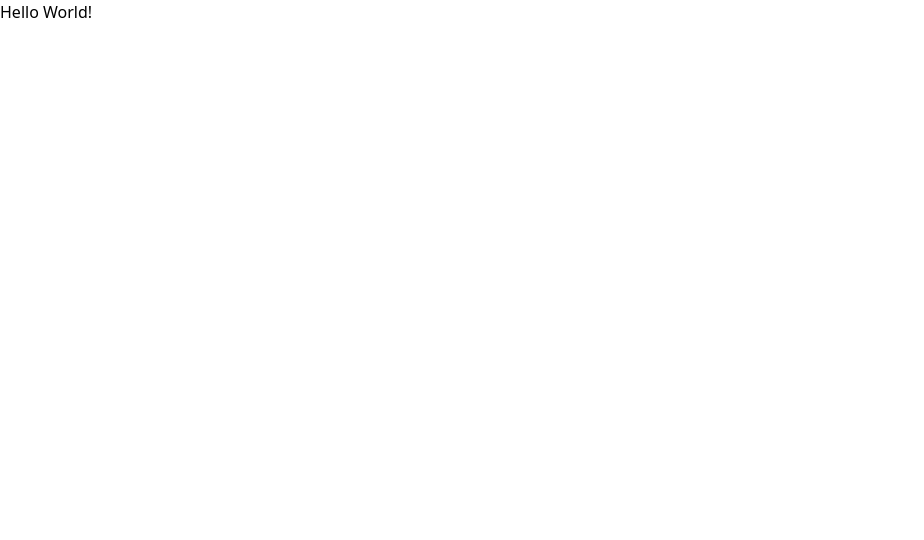
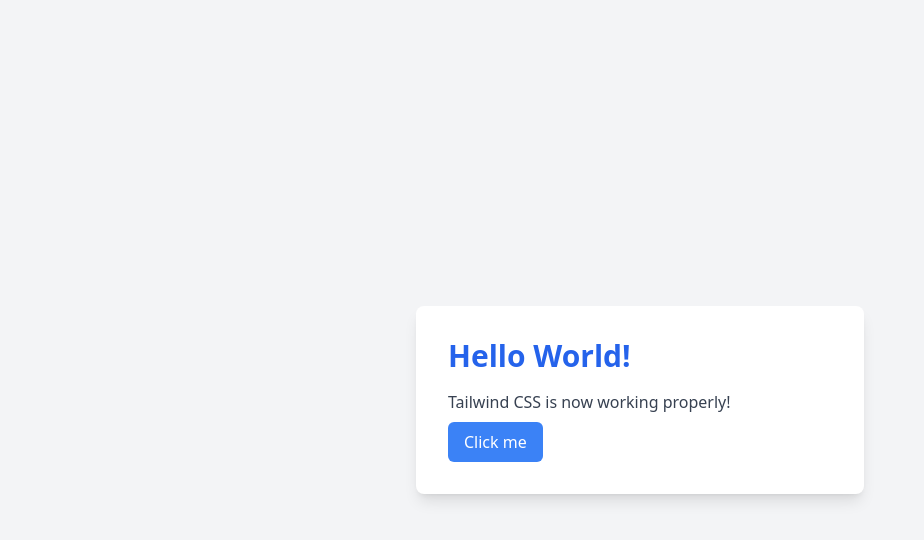
Before and after one commit to tonybnya/bluedo, an Angular app in the folder client/: page / in a window 1280 px wide. Shown: the top 540 px of the page, without its empty margins (0-924 px from the left). Built offline with nearby package versions, Linux system fonts and the light colour scheme.

Commit message:
build: fix the installation of Tailwind

```diff
--- a/client/package.json
+++ b/client/package.json
@@ -21,10 +21,7 @@
     "@angular/platform-browser": "^16.0.1",
     "@angular/platform-browser-dynamic": "^16.0.1",
     "@angular/router": "^16.0.1",
-    "@tailwindcss/postcss": "^4.1.10",
-    "postcss": "^8.5.6",
     "rxjs": "~7.6.0",
-    "tailwindcss": "^4.1.10",
     "tslib": "^2.3.0",
     "zone.js": "~0.13.0"
   },
@@ -34,6 +31,7 @@
     "@angular/compiler-cli": "^16.0.1",
     "@types/jasmine": "~4.3.0",
     "@types/node": "^16.11.35",
+    "autoprefixer": "^10.4.21",
     "copyfiles": "^2.4.1",
     "jasmine-core": "~4.5.0",
     "jasmine-marbles": "~0.9.2",
@@ -43,7 +41,9 @@
     "karma-coverage": "~2.2.0",
     "karma-jasmine": "~5.1.0",
     "karma-jasmine-html-reporter": "~2.0.0",
+            "postcss": "^8.4.31",
     "protractor": "~7.0.0",
+            "tailwindcss": "^3.3.3",
     "ts-node": "~10.9.0",
     "typescript": "~5.0.4"
   }
--- /dev/null
+++ b/client/postcss.config.js
@@ -0,0 +1,6 @@
+module.exports = {
+  plugins: [
+    require('tailwindcss'),
+    require('autoprefixer'),
+  ],
+}
--- a/client/src/app/app.component.ts
+++ b/client/src/app/app.component.ts
@@ -1,11 +1,21 @@
-import { Component } from '@angular/core';
+import { Component } from "@angular/core";
 
 @Component({
   standalone: true,
-  selector: 'app-root',
-  template: `<h1>Hello World!</h1>`,
-  styleUrls: ['./app.component.css'],
+  selector: "app-root",
+  template: `
+    <div class="min-h-screen bg-gray-100 flex items-center justify-center p-6">
+      <div class="max-w-md w-full bg-white rounded-lg shadow-lg p-8">
+        <h1 class="text-3xl font-bold text-blue-600 mb-4">Hello World!</h1>
+        <p class="text-gray-700 mb-2">Tailwind CSS is now working properly!</p>
+        <button class="px-4 py-2 bg-blue-500 hover:bg-blue-600 text-white rounded-md transition-colors">
+          Click me
+        </button>
+      </div>
+    </div>
+  `,
+  styleUrls: ["./app.component.css"],
 })
 export class AppComponent {
-  title = 'homes';
+  title = "BlueDo";
 }
--- a/client/src/styles.css
+++ b/client/src/styles.css
@@ -1,2 +1,5 @@
+@tailwind base;
+@tailwind components;
+@tailwind utilities;
+
 /* You can add global styles to this file, and also import other style files */
-@import "tailwindcss";
--- /dev/null
+++ b/client/tailwind.config.js
@@ -0,0 +1,10 @@
+/** @type {import('tailwindcss').Config} */
+module.exports = {
+  content: [
+    "./src/**/*.{html,ts}",
+  ],
+  theme: {
+    extend: {},
+  },
+  plugins: [],
+}
```
Also changed, not shown: 1 other file (tests, documents, lock files or other folders).
